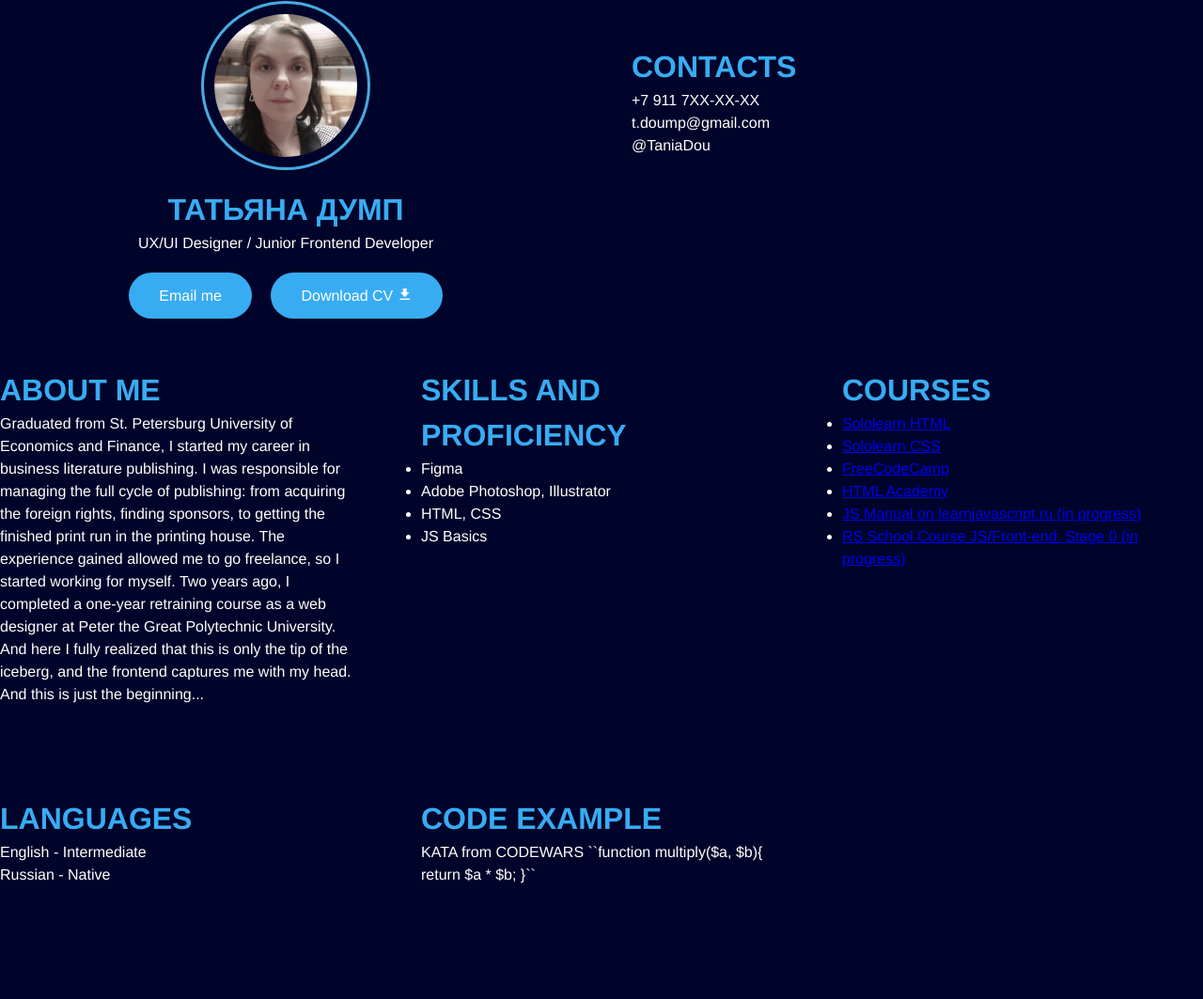
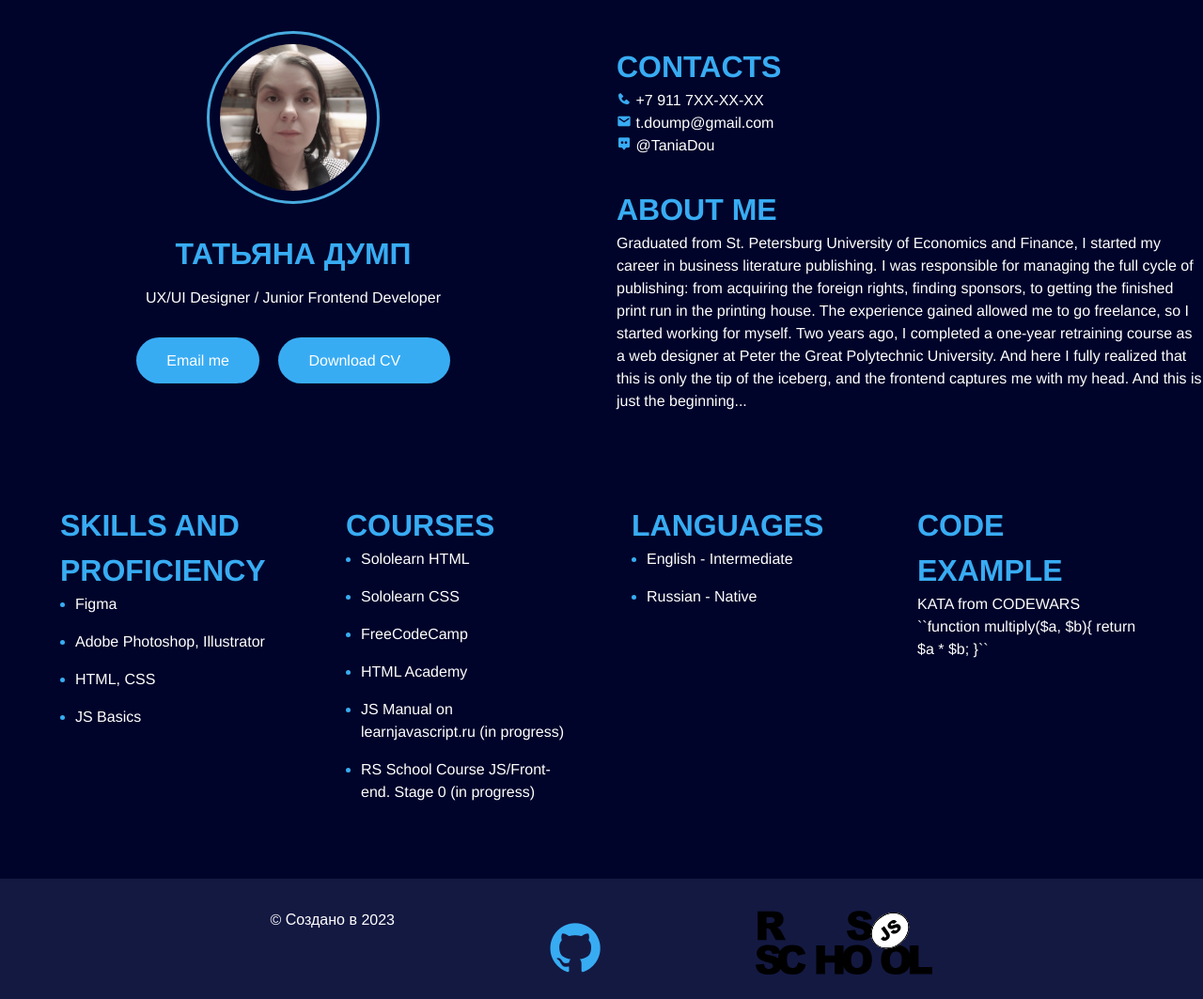
Before and after one commit to TaniaDou/rsschool-cv-old, a plain HTML site: page index.html in a window 1280 px wide. Shown: the part 65-1128 px from the top of the page at 94% size. Before the commit the page ends 1072 px from the top, so only its background shows below. Drawn offline with nearby package versions, Linux system fonts and the light colour scheme.

Commit message:
feat: added content (logo + git + year); grid

```diff
--- a/index.html
+++ b/index.html
@@ -19,7 +19,7 @@
         <nav class="nav">
             <ul class="nav-list">
                 <li class="nav-item"><a href="#contacts" class="nav-link">Contacts</a></li>
-                <li class="nav-item"><a href="#summary" class="nav-link">About me</a></li>
+                <li class="nav-item"><a href="#about" class="nav-link">About me</a></li>
                 <li class="nav-item"><a href="#education" class="nav-link">Education</a></li>
                 <li class="nav-item"><a href="#skills" class="nav-link">Skills</a></li>
             </ul>
@@ -38,26 +38,27 @@
                     <a class="btn btn--download" href="#">Download CV <i class='bx bxs-download'></i></a>
                 </div>
             </section>
-            <section class="section section-contact">
+            <section class="section section-contact" id="contacts">
                 <h2 class="section-title">Contacts</h2>
-                <div class="phone">+7 911 7XX-XX-XX</div>
-                <div class="email">t.doump@gmail.com</div>
-                <div class="discort">@TaniaDou</div>
+                <div class="phone"><i class='bx bxs-phone'></i> +7 911 7XX-XX-XX</div>
+                <div class="email"><i class='bx bxs-envelope'></i> t.doump@gmail.com</div>
+                <div class="discort"><i class='bx bxs-message-alt-dots'></i> @TaniaDou</div>
+                <section class="section section-about" id="about">
+                    <h2 class="section-title">About me</h2>
+                    <p class="about__text">Graduated from St. Petersburg University of Economics and Finance, I started my
+                        career in business literature publishing. I was responsible for managing the full cycle of
+                        publishing: from acquiring the foreign rights, finding sponsors, to getting the finished print run
+                        in the printing house. The experience gained allowed me to go freelance, so I started working for
+                        myself. Two years ago, I completed a one-year retraining course as a web designer at Peter the Great
+                        Polytechnic University. And here I fully realized that this is only the tip of the iceberg, and the
+                        frontend captures me with my head. And this is just the beginning...</p>
+                </section>
             </section>
         </div>
 
         <div class="wrapper__grid">
-            <section class="section section-about">
-                <h2 class="section-title">About me</h2>
-                <p class="about__text">Graduated from St. Petersburg University of Economics and Finance, I started my
-                    career in business literature publishing. I was responsible for managing the full cycle of
-                    publishing: from acquiring the foreign rights, finding sponsors, to getting the finished print run
-                    in the printing house. The experience gained allowed me to go freelance, so I started working for
-                    myself. Two years ago, I completed a one-year retraining course as a web designer at Peter the Great
-                    Polytechnic University. And here I fully realized that this is only the tip of the iceberg, and the
-                    frontend captures me with my head. And this is just the beginning...</p>
-            </section>
-            <section class="section section-skills">
+
+            <section class="section section-skills" id="skills">
                 <h2 class="section-title">Skills and Proficiency</h2>
                 <ul class="skills__list">
                     <li class="skills__item">Figma</li>
@@ -66,7 +67,7 @@
                     <li class="skills__item">JS Basics</li>
                 </ul>
             </section>
-            <section class="section section-courses">
+            <section class="section section-courses" id="education">
                 <h2 class="section-title">Courses</h2>
                 <ul class="courses__list">
                     <li class="course__item"><a class="course__link"
@@ -105,7 +106,13 @@
     </div>
 </main>
 <footer class="footer">
-    <div class="container"></div>
+    <div class="container">
+        <div class="footer-wrapper">
+        <div class="copyright">&copy; Создано в 2023</div>
+        <a href="https://github.com/TaniaDou" class="mygit"><i class='bx bxl-github'></i></a>
+        <a href="https://rs.school/js/"><img src="rs_school_js.svg" alt="RS logo" class="rs_logo"></a>
+        </div>
+    </div>
 </footer>
 
 </body>
--- a/style.css
+++ b/style.css
@@ -44,13 +44,14 @@ body {
   .main-wrapper__grid {
       display: grid;
       grid-template-columns: repeat(2,1fr);
-      gap: 4rem;
+      gap: 2rem;
   }
   .wrapper__grid {
       display: grid;
-      grid-template-columns: repeat(3,1fr);
+      grid-template-columns: repeat(4,1fr);
       gap: 4rem;
-      margin-bottom: 4rem;
+      margin: 4rem 5%;
+
   }
   .section-title {
     padding-top: 2rem;
@@ -68,6 +69,10 @@ body {
     display: grid;
     grid-template-columns: repeat(1, 1fr);
     justify-items: center;
+      padding-top: 2rem;
+  }
+  .bx {
+      color: #38ACf3;
   }
   .position {
     color: white;
@@ -88,3 +93,35 @@ body {
         background: white;
       color: #38ACf3;
   }
+
+  .footer{
+      background: #141942;
+  }
+  .footer-wrapper {
+      margin-top: 2rem;
+      display: flex;
+      flex-direction: row;
+      gap: 10rem;
+      flex-wrap: nowrap;
+      justify-content: center;
+
+  }
+  .rs_logo {
+      height: 70px;
+  }
+  .mygit {
+      font-size: 4rem;
+  }
+  li::marker {
+      color: #38ACf3;
+  }
+  .skills__list, .courses__list, .languages__list {
+      padding-left: 1rem;
+  }
+  .skills__item, .course__item, .language__item {
+      padding-bottom: 1rem;
+  }
+  .course__item a {
+      text-decoration: none;
+      color: white;
+  }
```
Also changed, not shown: rs_school_js.svg (added).
